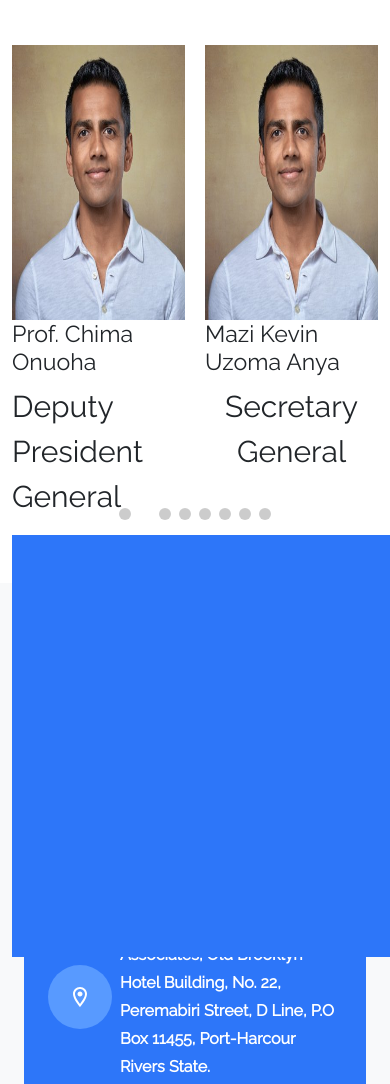
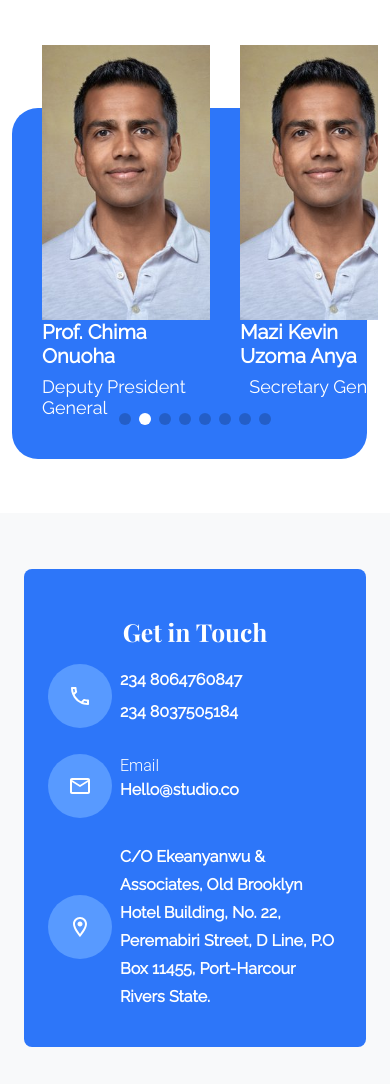
Before and after one commit to winninggodspower/OGANIHU-MBAISE, a plain HTML site: page index.html in a window 390 px wide. Shown: the part 3366-4450 px from the top of the page. Drawn offline with nearby package versions, Linux system fonts and the light colour scheme.

Commit message:
done with slider

```diff
--- a/index.html
+++ b/index.html
@@ -37,7 +37,7 @@
                 <span class="navbar-toggler-icon"></span>
             </button>
 
-            <div class="collapse navbar-collapse d-lg-flex py-2" id="navbarsExample11">
+            <div class="collapse navbar-collapse d-lg-flex py-2 text-center" id="navbarsExample11">
                 <a class="navbar-brand col-lg-3 fw-bold d-none d-md-block" href="#">
                     <img class="brand-img" src="./img/logo.svg">
                     OGANIHU MBAISE
@@ -298,78 +298,80 @@
             <div class="">
 
                 <div class="swiper mySwiper ">
-                    <div class="swiper-wrapper">
-                        <div class="swiper-slide flex-column text-dark mb-4">
+                    <div class="swiper-wrapper position-relative" style="left:30px; height: 420px;">
+                        <div class="swiper-slide flex-column text-white mb-5">
                             <img class="d-block" src="./img/profile_image.jpg" width="100%" height="275" style="max-width: 255px;" alt="">
                             <div class="text-start ">
                                 <h3 class="text-start">Amb. Chinedum Anowuru </h3>
                                 <p>President General</p>
                             </div>
                         </div>
-                        <div class="swiper-slide flex-column text-dark">
+                        <div class="swiper-slide flex-column text-white">
                             <img class="d-block" src="./img/profile_image.jpg" width="100%" style="max-width: 255px;" height="275" alt="">
                             <div class="text-start ">
                                 <h3 class="text-start">Prof. Chima Onuoha </h3>
                                 <p>Deputy President General</p>
                             </div>
                         </div>
-                        <div class="swiper-slide flex-column text-dark">
+                        <div class="swiper-slide flex-column text-white">
                             <img class="d-block" src="./img/profile_image.jpg" width="100%" style="max-width: 255px;" height="275" alt="">
                             <h3 class="text-start">Mazi Kevin Uzoma Anya</h3>
                             <p>Secretary General</p>
                         </div>
-                        <div class="swiper-slide flex-column text-dark">
+                        <div class="swiper-slide flex-column text-white">
                             <img class="d-block" src="./img/profile_image.jpg" width="100%" style="max-width: 255px;" height="275" alt="">
                             <div class="text-start ">
                                 <h3 class="text-start">Chief Chidi Njoku </h3>
                                 <p>Treasurer</p>
                             </div>
                         </div>
-                        <div class="swiper-slide flex-column text-dark">
+                        <div class="swiper-slide flex-column text-white">
                             <img class="d-block" src="./img/profile_image.jpg" width="100%" style="max-width: 255px;" height="275" alt="">
                             <div class="text-start ">
                                 <h3 class="text-start">Amb. Chinedum Anowuru </h3>
                                 <p>President General</p>
                             </div>
                         </div>
-                        <div class="swiper-slide flex-column text-dark">
+                        <div class="swiper-slide flex-column text-white">
                             <img class="d-block" src="./img/profile_image.jpg" width="100%" style="max-width: 255px;" height="275" alt="">
                             <div class="text-start ">
                                 <h3 class="text-start">Amb. olobo </h3>
                                 <p>President General</p>
                             </div>
                         </div>
-                        <div class="swiper-slide flex-column text-dark">
+                        <div class="swiper-slide flex-column text-white">
                             <img class="d-block" src="./img/profile_image.jpg" width="100%" style="max-width: 255px;" height="275" alt="">
                             <div class="text-start ">
                                 <h3 class="text-start">Amb. chinda garrot </h3>
                                 <p>assignstant General</p>
                             </div>
                         </div>
-                        <div class="swiper-slide flex-column text-dark">
+                        <div class="swiper-slide flex-column text-white">
                             <img class="d-block" src="./img/profile_image.jpg" width="100%" style="max-width: 255px;" height="275" alt="">
                             <div class="text-start ">
                                 <h3 class="text-start">Amb. Chinedum Anowuru </h3>
                                 <p>President General</p>
                             </div>
                         </div>
-                        <div class="swiper-slide flex-column text-dark">
+                        <div class="swiper-slide flex-column text-white">
                             <img class="d-block" src="./img/profile_image.jpg" width="100%" style="max-width: 255px;" height="275" alt="">
                             <div class="text-start ">
                                 <h3 class="text-start">Amb. Chinedum Anowuru </h3>
                                 <p>President General</p>
                             </div>
                         </div>
+
                     </div>
+
+                    <div class="position-absolute bg-primary"
+                    style="height: 351px; width: 97%; top: 15%; border-radius: 26px;"></div>
 
                     <div class="swiper-pagination"></div>
                 </div>
 
 
             </div>
-            <div class="position-absolute w-100 h-50 bg-primary">
 
-            </div>
         </div>
 
     </section>
@@ -485,12 +487,18 @@
     <script>
         var officerSwiper = new Swiper(".mySwiper", {
             slidesPerView: 2,
-            spaceBetween: 20,
+            spaceBetween: 30,
             pagination: {
                 el: ".swiper-pagination",
                 clickable: true,
             },
             breakpoints: {
+                // when window width is >= 320px
+                // 320: {
+                // slidesPerView: 1,
+                // spaceBetween: 30
+                // },
+
                 // when window width is >= 320px
                 640: {
                 slidesPerView: 3,
@@ -499,7 +507,7 @@
                 // when window width is >= 1000px
                 1000: {
                 slidesPerView: 4,
-                spaceBetween: 30
+                spaceBetween: 40
                 },
             },
             autoplay: true
--- a/main.css
+++ b/main.css
@@ -147,6 +147,30 @@ form button {
   object-fit: cover;
 }
 
+.swiper-slide h3 {
+  /* font-family: 'Montserrat'; */
+  font-style: normal;
+  font-weight: 700;
+  font-size: 20px;
+  line-height: 24px;
+  text-align: center;
+}
+
+.swiper-slide p {
+  font-family: 'Raleway';
+  font-style: normal;
+  font-weight: 400;
+  font-size: 18px;
+  line-height: 21px;
+}
+
+.swiper-slide img {
+  object-fit: cover;
+}
+.swiper-pagination {
+  bottom: var(--swiper-pagination-bottom, 8%) !important;
+}
+
 form input,
 form text {
   border-radius: 8px;
```
